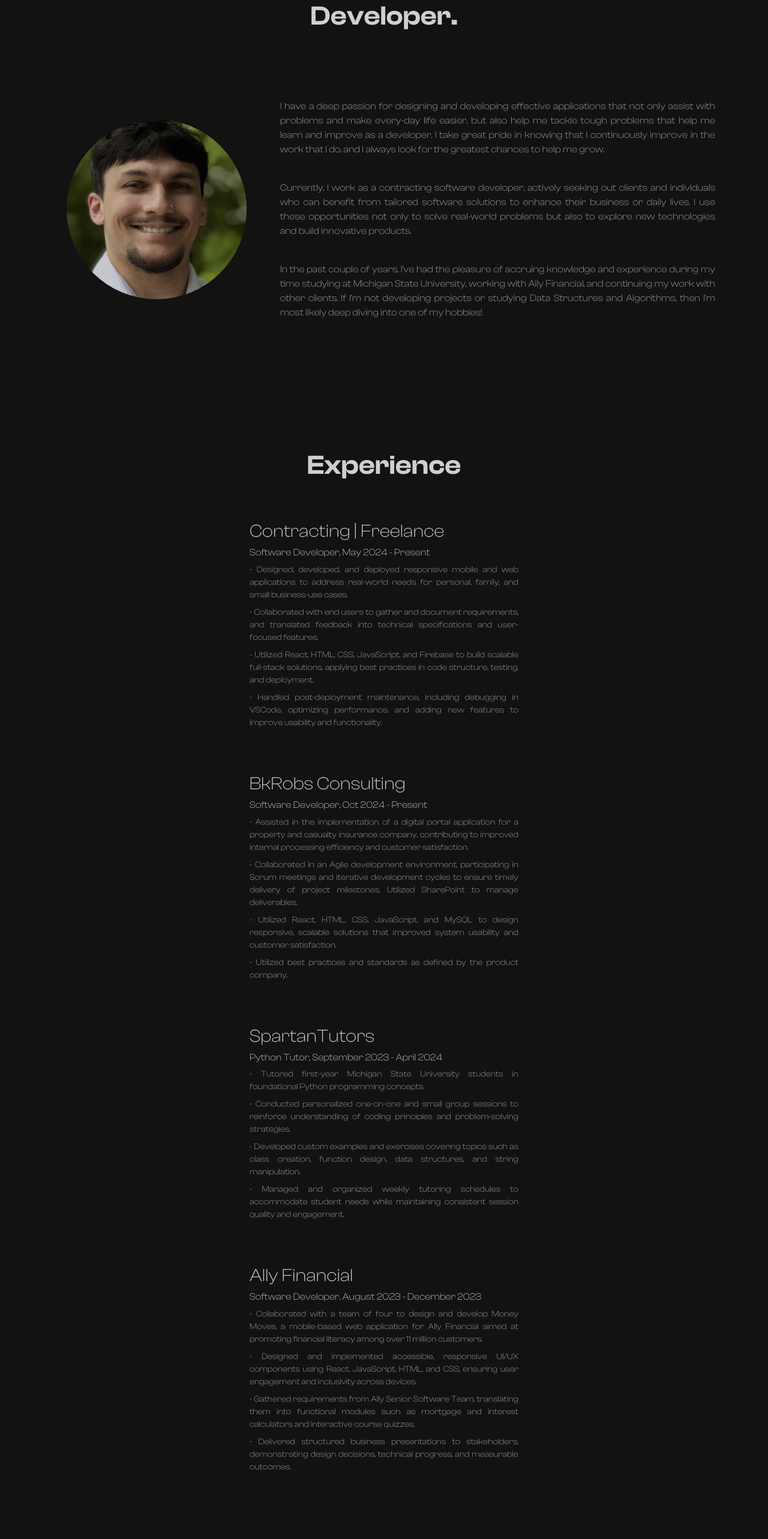
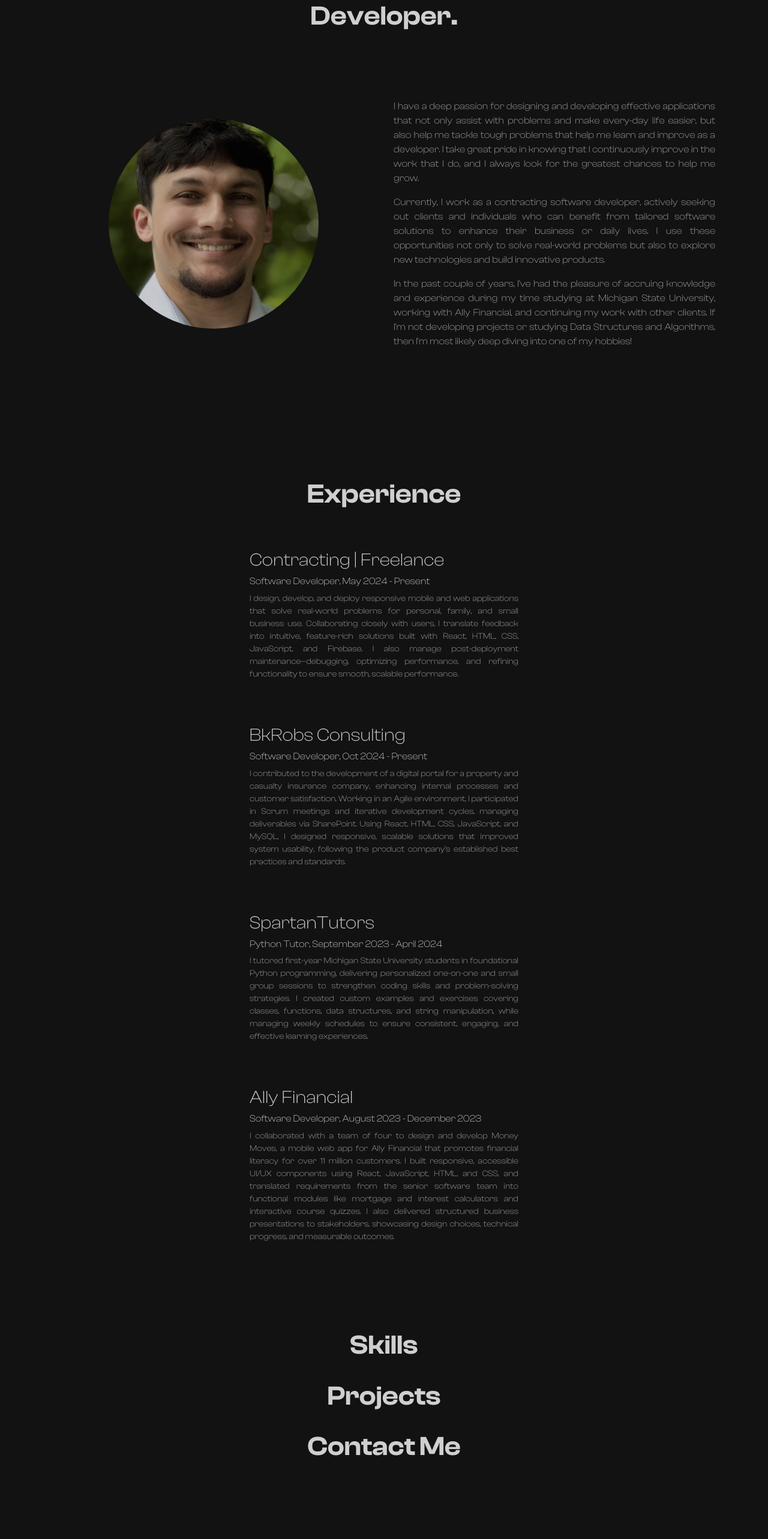
Before and after one commit to bkmorris2456/personal-website, a React (Create React App) app: page /#/home in a window 1280 px wide. Shown: the part 180-2746 px from the top of the page at 60% size. After the commit the page ends 2635 px from the top, so only its background shows below. Built offline with nearby package versions, Linux system fonts and the light colour scheme.

Commit message:
small edits to home pages
- condensed bullet points to short summaries for position
- condensed summary spacing, and spacing for experiences

```diff
--- a/src/components/experience.json
+++ b/src/components/experience.json
@@ -7,10 +7,7 @@
         "start": "May 2024",
         "end": "Present",
         "description": [
-            "- Designed, developed, and deployed responsive mobile and web applications to address real-world needs for personal, family, and small business-use cases.",
-            "- Collaborated with end users to gather and document requirements, and translated feedback into technical specifications and user-focused features.",
-            "- Utilized React, HTML, CSS, JavaScript, and Firebase to build scalable full-stack solutions, applying best practices in code structure, testing, and deployment.",
-            "- Handled post-deployment maintenance, including debugging in VSCode, optimizing performance, and adding new features to improve usability and functionality."
+            "I design, develop, and deploy responsive mobile and web applications that solve real-world problems for personal, family, and small business use. Collaborating closely with users, I translate feedback into intuitive, feature-rich solutions built with React, HTML, CSS, JavaScript, and Firebase. I also manage post-deployment maintenance—debugging, optimizing performance, and refining functionality to ensure smooth, scalable performance."
         ]
     },
     {
@@ -21,11 +18,7 @@
         "start": "Oct 2024",
         "end": "Present",
         "description": [
-            "- Assisted in the implementation of a digital portal application for a property and casualty insurance company, contributing to improved internal processing efficiency and customer satisfaction. ",
-            "- Collaborated in an Agile development environment, participating in Scrum meetings and iterative development cycles to ensure timely delivery of project milestones. Utilized SharePoint to manage deliverables.",
-            "- Utilized React, HTML, CSS, JavaScript, and MySQL to design responsive, scalable solutions that improved system usability and customer satisfaction.",
-            "- Utilized best practices and standards as defined by the product company."
-
+            "I contributed to the development of a digital portal for a property and casualty insurance company, enhancing internal processes and customer satisfaction. Working in an Agile environment, I participated in Scrum meetings and iterative development cycles, managing deliverables via SharePoint. Using React, HTML, CSS, JavaScript, and MySQL, I designed responsive, scalable solutions that improved system usability, following the product company’s established best practices and standards."
         ]
     },
     {
@@ -36,10 +29,7 @@
         "start": "September 2023",
         "end": "April 2024",
         "description": [
-            "- Tutored first-year Michigan State University students in foundational Python programming concepts.",
-            "- Conducted personalized one-on-one and small group sessions to reinforce understanding of coding principles and problem-solving strategies.",
-            "- Developed custom examples and exercises covering topics such as class creation, function design, data structures, and string manipulation.",
-            "- Managed and organized weekly tutoring schedules to accommodate student needs while maintaining consistent session quality and engagement."
+            "I tutored first-year Michigan State University students in foundational Python programming, delivering personalized one-on-one and small group sessions to strengthen coding skills and problem-solving strategies. I created custom examples and exercises covering classes, functions, data structures, and string manipulation, while managing weekly schedules to ensure consistent, engaging, and effective learning experiences."
         ],
         "skills": [
             "Communication",
@@ -55,10 +45,7 @@
         "start": "August 2023",
         "end": "December 2023",
         "description": [
-            "- Collaborated with a team of four to design and develop Money Moves, a mobile-based web application for Ally Financial aimed at promoting financial literacy among over 11 million customers.",
-            "- Designed and implemented accessible, responsive UI/UX components using React, JavaScript, HTML, and CSS, ensuring user engagement and inclusivity across devices.",
-            "- Gathered requirements from Ally Senior Software Team, translating them into functional modules such as mortgage and interest calculators and interactive course quizzes.",
-            "- Delivered structured business presentations to stakeholders, demonstrating design decisions, technical progress, and measurable outcomes."
+            "I collaborated with a team of four to design and develop Money Moves, a mobile web app for Ally Financial that promotes financial literacy for over 11 million customers. I built responsive, accessible UI/UX components using React, JavaScript, HTML, and CSS, and translated requirements from the senior software team into functional modules like mortgage and interest calculators and interactive course quizzes. I also delivered structured business presentations to stakeholders, showcasing design choices, technical progress, and measurable outcomes."
         ],
         "skills": [
             "JavaScript",
--- a/src/pages/Home.js
+++ b/src/pages/Home.js
@@ -33,22 +33,22 @@ function Home() {
                     </Grid>
 
                     {/* Profile Image */}
-                    <Grid item xs={12} sm={4} sx={{ display: "flex", justifyContent: "center" }}>
+                    <Grid item xs={12} sm={6} sx={{ display: "flex", justifyContent: "center" }}>
                         <Box
                             component="img"
                             src={UpdatedPhoto}
                             alt="My Picture"
                             sx={{
                                 borderRadius: "50%",
-                                width: { xs: "200px", sm: "300px" },
-                                height: { xs: "200px", sm: "300px" },
+                                width: { xs: "200px", sm: "350px" },
+                                height: { xs: "200px", sm: "350px" },
                                 objectFit: "cover",
                             }}
                         />
                     </Grid>
 
                     {/* Summary Text */}
-                    <Grid item xs={12} sm={8}>
+                    <Grid item xs={12} sm={6}>
                         <motion.div
                             initial={{ opacity: 0, y: 20 }}
                             animate={{ opacity: 1, y: 0 }}
@@ -56,7 +56,7 @@ function Home() {
                         >
                             <Typography
                                 variant="body1"
-                                sx={{ textAlign: "justify", fontSize: { xs: "14px", sm: "16px" }, marginBottom: "5vh" }}
+                                sx={{ textAlign: "justify", fontSize: { xs: "14px", sm: "16px" }, marginBottom: "2vh" }}
                             >
                                 I have a deep passion for designing and developing effective applications that not only assist with problems and make every-day life easier,
                                 but also help me tackle tough problems that help me learn and improve as a developer. I take great pride in knowing that I continuously improve
@@ -64,7 +64,7 @@ function Home() {
                             </Typography>
                             <Typography
                                 variant="body1"
-                                sx={{ textAlign: "justify", fontSize: { xs: "14px", sm: "16px" }, marginBottom: "5vh" }}
+                                sx={{ textAlign: "justify", fontSize: { xs: "14px", sm: "16px" }, marginBottom: "2vh" }}
                             >
                                 Currently, I work as a contracting software developer, actively seeking out clients and individuals who can benefit from tailored software solutions
                                 to enhance their business or daily lives. I use these opportunities not only to solve real-world problems but also to explore new technologies and build
```
